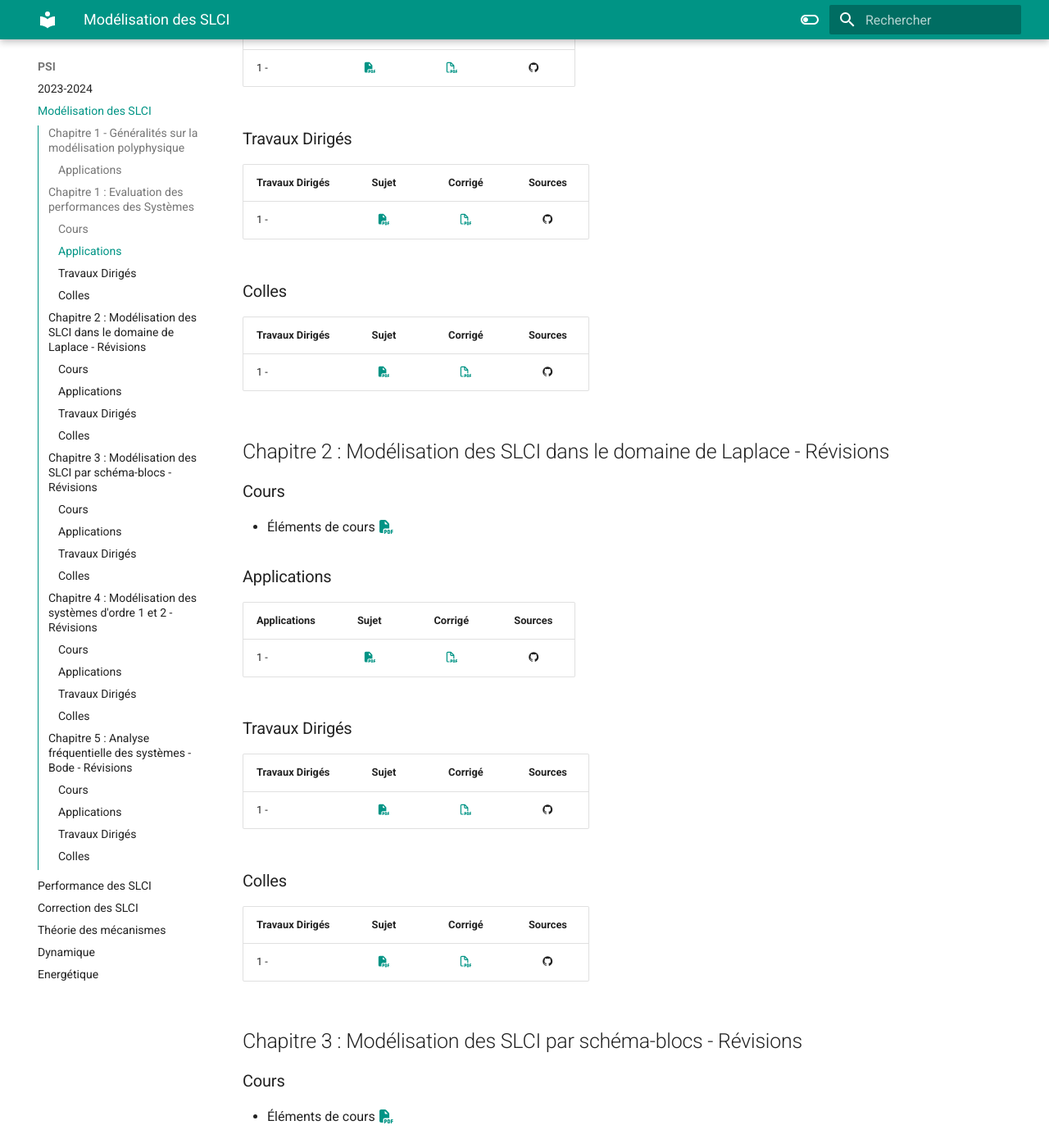
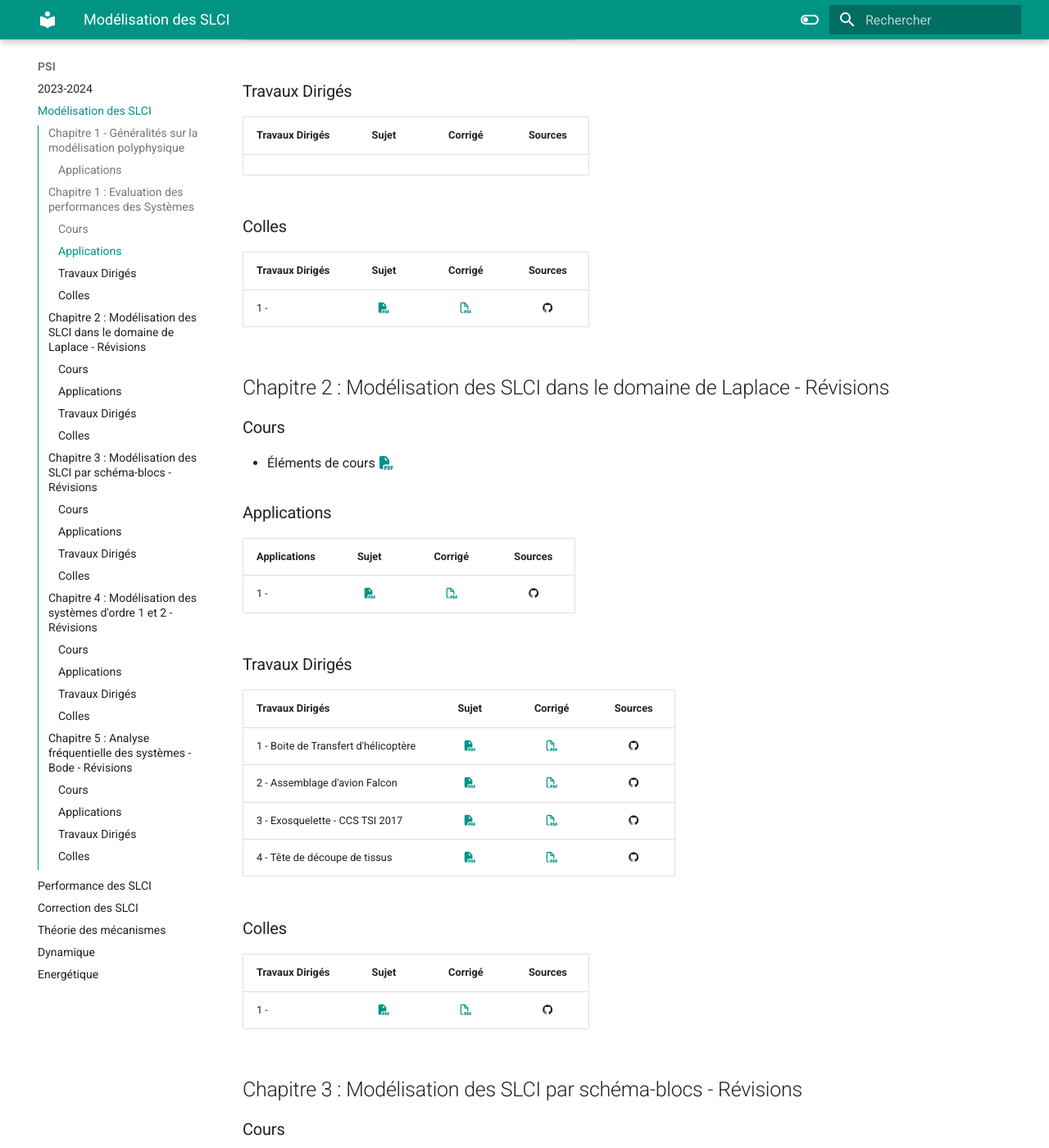
Before and after one commit to xpessoles/xpessoles.github.io, an MkDocs documentation site: the page built from docs/PSI/Cycle_01.md, in a window 1280 px wide and 1400 px high, scrolled down 930 px. Shown: the whole window at 82% size. Built offline with MkDocs 1.6.1 and Material for MkDocs 9.7.7, drawn with Linux system fonts in a browser that asks for light colours; some of the changed text lies outside the part shown.

Commit message:
Update Cycle_01.md

```diff
--- a/docs/PSI/Cycle_01.md
+++ b/docs/PSI/Cycle_01.md
@@ -15,11 +15,10 @@ D'autres diront modélisation polyphysique ;).
 
 ## Chapitre 1 : Evaluation des performances des Systèmes
 
-http://xpessoles-cpge.fr/pdf/Cy_01_Rev_01_Modelisation_Perf_Fiche_PDF.pdf
-
 ### Cours
 
- * Éléments de cours [:fontawesome-solid-file-pdf:]()
+ * Éléments de cours [:fontawesome-solid-file-pdf:](http://xpessoles-cpge.fr/pdf/Cy_01_Rev_01_Modelisation_Perf_Fiche_PDF.pdf
+)
 
 ### Applications
 | Applications | Sujet | Corrigé | Sources  |
@@ -29,7 +28,8 @@ http://xpessoles-cpge.fr/pdf/Cy_01_Rev_01_Modelisation_Perf_Fiche_PDF.pdf
 ### Travaux Dirigés
 | Travaux Dirigés | Sujet | Corrigé | Sources  |
 | :-------------- | :---: | :------: | :-----: |
-| 1 -                | [:fontawesome-solid-file-pdf:]() | [:fontawesome-regular-file-pdf:]() | :material-github:|
+
+
 
 ### Colles
 | Travaux Dirigés | Sujet | Corrigé | Sources  |
@@ -51,7 +51,11 @@ http://xpessoles-cpge.fr/pdf/Cy_01_Rev_01_Modelisation_Perf_Fiche_PDF.pdf
 ### Travaux Dirigés
 | Travaux Dirigés | Sujet | Corrigé | Sources  |
 | :-------------- | :---: | :------: | :-----: |
-| 1 -                | [:fontawesome-solid-file-pdf:]() | [:fontawesome-regular-file-pdf:]() | :material-github:|
+| 1 - Boite de Transfert d'hélicoptère | [:fontawesome-solid-file-pdf:](http://xpessoles-cpge.fr/pdf/Cy_01_Ch_02_03_TD_01_BTP_Sujet.pdf) | [:fontawesome-regular-file-pdf:](http://xpessoles-cpge.fr/pdf/Cy_01_Ch_02_03_TD_01_BTP_Corrige.pdf) | :material-github:|
+| 2 - Assemblage d'avion Falcon | [:fontawesome-solid-file-pdf:](http://xpessoles-cpge.fr/pdf/Sujet.pdf) | [:fontawesome-regular-file-pdf:](http://xpessoles-cpge.fr/pdf/Cy_01_Ch_02_03_TD_02_AssemblageFalcon_Corrige.pdf) | :material-github:|
+| 3 - Exosquelette - CCS TSI 2017 | [:fontawesome-solid-file-pdf:](http://xpessoles-cpge.fr/pdf/Cy_01_Ch_02_03_TD_03_Exosquelette_Sujet.pdf) | [:fontawesome-regular-file-pdf:](http://xpessoles-cpge.fr/pdf/Cy_01_Ch_02_03_TD_03_Exosquelette_Corrige.pdf) | :material-github:|
+| 4 - Tête de découpe de tissus| [:fontawesome-solid-file-pdf:](http://xpessoles-cpge.fr/pdf/Cy_01_Ch_02_03_TD_04_Tissus_Sujet.pdf) | [:fontawesome-regular-file-pdf:](http://xpessoles-cpge.fr/pdf/Cy_01_Ch_02_03_TD_04_Tissus_Corrige.pdf) | :material-github:|
+
 
 ### Colles
 | Travaux Dirigés | Sujet | Corrigé | Sources  |
```
